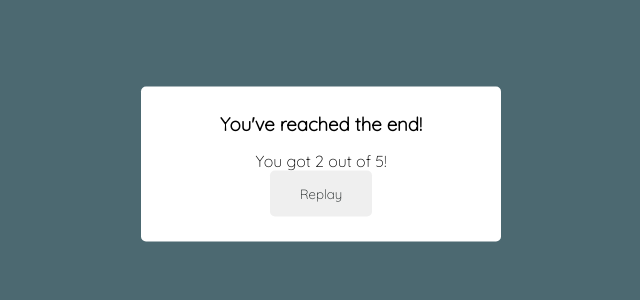
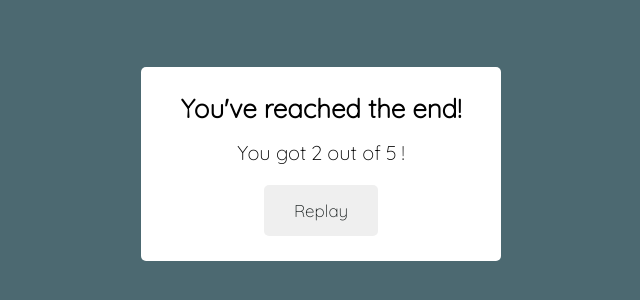
Before and after one commit to Gar-16/PP2, a plain HTML site: page index.html in a window 1280 px wide. Shown: the part 236-536 px from the top of the page, without its empty margins (319-959 px from the left). Drawn offline with Linux system fonts and the light colour scheme.

Commit message:
Add more styling for end screen and end screen text

```diff
--- a/assets/css/style.css
+++ b/assets/css/style.css
@@ -170,14 +170,18 @@ body {
 
 .end-text {
     padding-bottom: 15px;
+    font-size: 26px;
 }
 
 .score-text {
+    margin-bottom: 20px;
+    font-size: 20px;
+    display: flex;
 
 }
 
 .end-screen .restart {
-    font-weight: 500;
+    font-size: 17px;
     padding: 15px 30px;
     outline: none;
     border: none;
@@ -187,3 +191,13 @@ body {
     display: flex;
     justify-content: center;
 }
+
+.end-screen .restart:hover {
+    background-color: #121B1B;
+    color: #f0f8ff;
+}
+
+.score-text p {
+    padding-left: 5px;
+    padding-right: 5px;
+}
--- a/index.html
+++ b/index.html
@@ -78,7 +78,7 @@
     <div class="end-screen">
         <h3 class="end-text">You've reached the end!</h3>
         <div class="score-text">
-            You got 2 out of 5!
+            You got <p>2</p> out of <p>5</p>!
         </div>
         <div class="buttons">
             <button class="restart">Replay</button>
```
